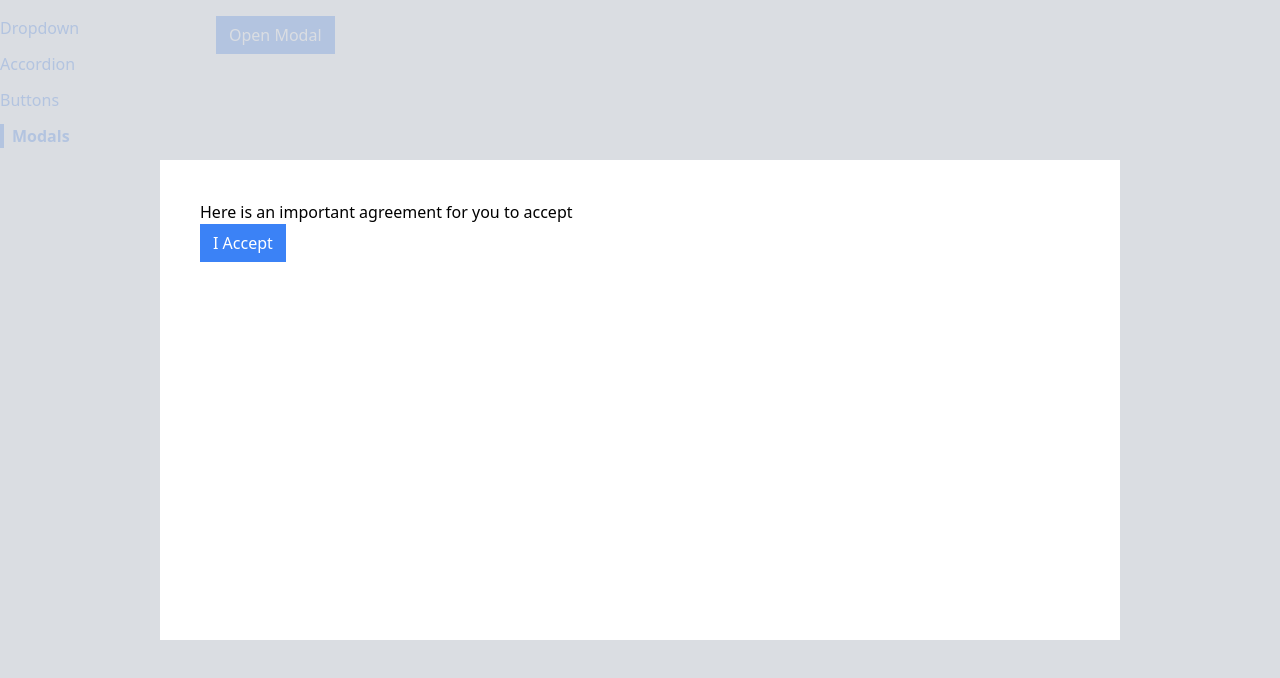
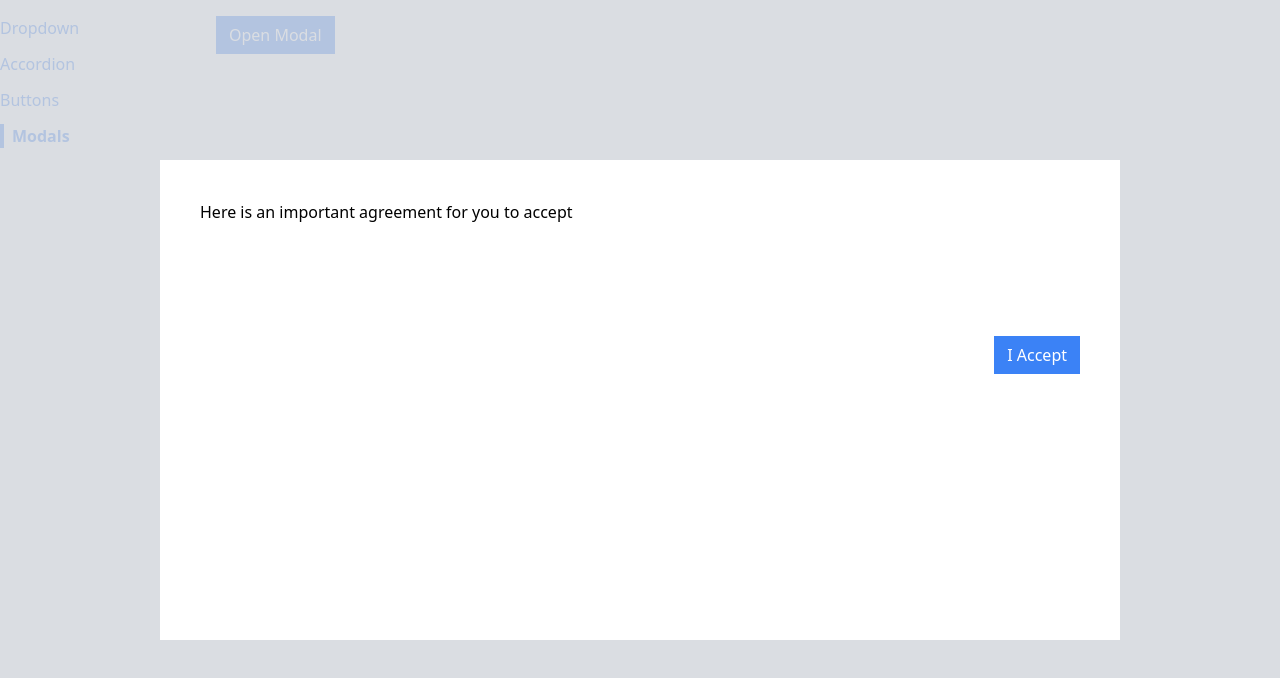
Before and after one commit to shivangi0109/components, a React (Create React App) app: page /modals in a window 1280 px wide. Both pictures are taken after a click on the button "Open Modal". Shown: the top 678 px of the page. Built offline with nearby package versions, Linux system fonts and the light colour scheme.

Commit message:
Additional styling

```diff
--- a/src/components/Modal.js
+++ b/src/components/Modal.js
@@ -5,8 +5,12 @@ function Modal({ onClose, children, actionBar }) {
     <div>
       <div className="absolute inset-0 bg-gray-300 opacity-80" onClick={onClose}></div>
       <div className="absolute inset-40 p-10 bg-white">
-        {children}
-        {actionBar}
+        <div clssName="flex flex-col justify-between">
+          {children}
+          <div className="flex justify-end">
+            {actionBar}
+          </div>
+        </div>
       </div>
     </div>,
     document.querySelector('.modal-container')
--- a/src/pages/ModalPage.js
+++ b/src/pages/ModalPage.js
@@ -21,7 +21,7 @@ function ModalPage() {
 
   const modal = (
     <Modal onClose={handleClose} actionBar={actionBar}>
-      <p>Here is an important agreement for you to accept</p>
+      <p className="pb-28">Here is an important agreement for you to accept</p>
     </Modal>
   );
 
```
